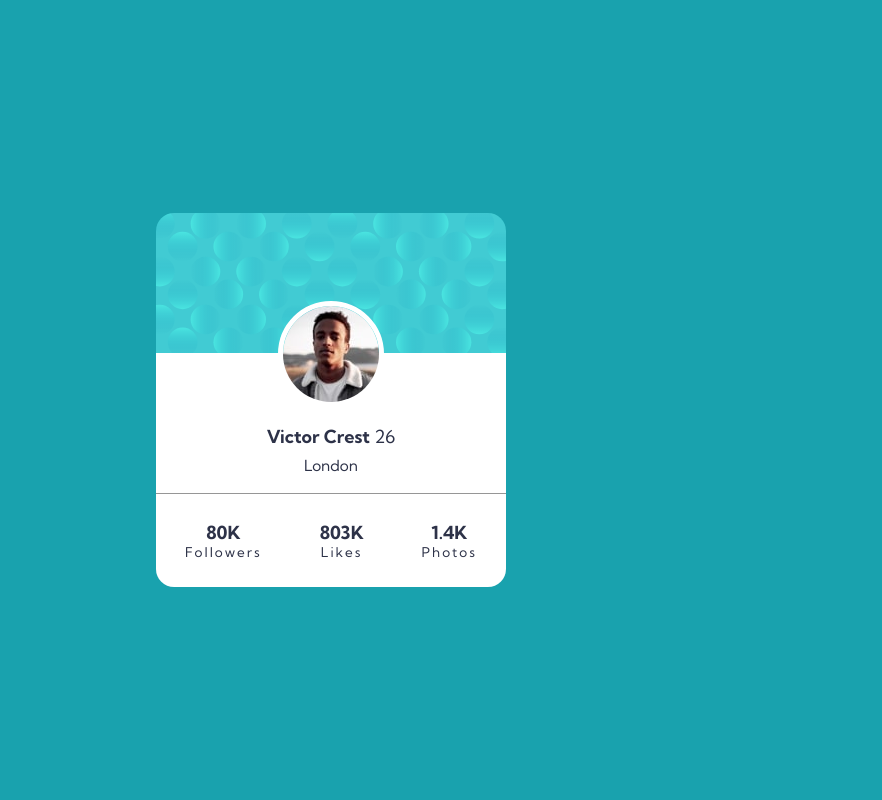
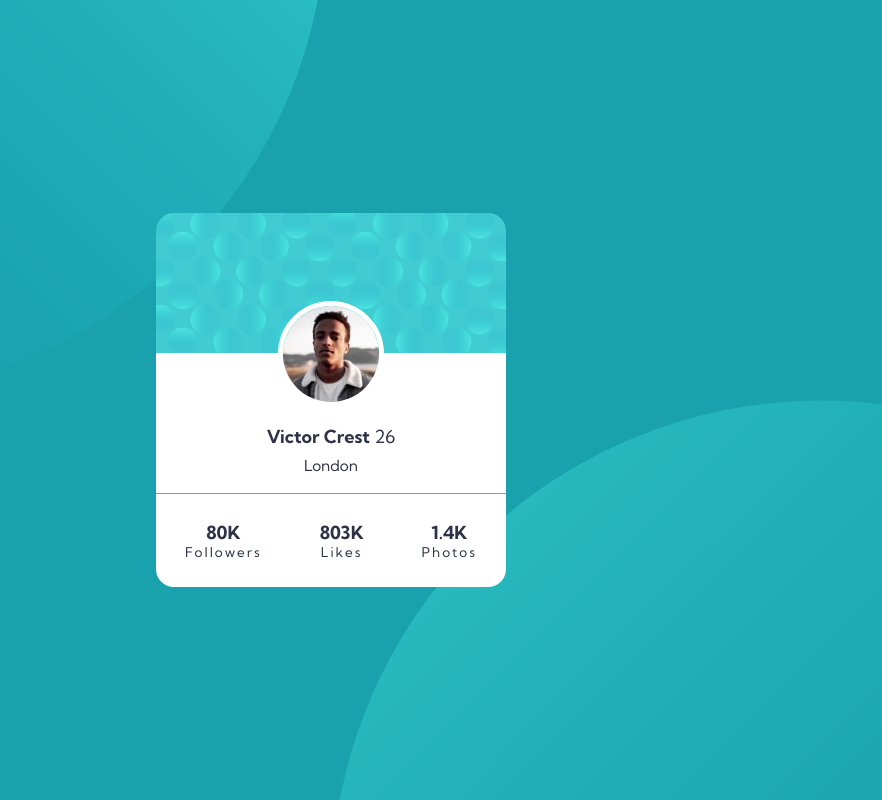
Before and after one commit to noob-web-dev/profile-card, a plain HTML site: page index.html in a window 1280 px wide. Shown: the whole page, without its empty margins (309-1191 px from the left). Drawn offline with Linux system fonts and the light colour scheme.

Commit message:
background

```diff
--- a/style.css
+++ b/style.css
@@ -96,6 +96,12 @@ body {
   display: grid;
   place-content: center;
   background: var(--c-p-cyan);
+  background-image: url("./images/bg-pattern-top.svg"),
+    url("./images/bg-pattern-bottom.svg");
+  background-position: calc(50vw - 982px) calc(50vh - 982px),
+    calc(50vw) calc(50vh);
+  background-repeat: no-repeat;
+  background-attachment: fixed;
   color: var(--c-p-blue);
 }
 
@@ -126,9 +132,6 @@ body {
   overflow: hidden;
 }
 
-/* .d-pic > img {
-  border-radius: 300px;
-} */
 
 strong {
   font-weight: var(--f-w-bold);
```
Also changed, not shown: index.html (+1 -5 lines).
